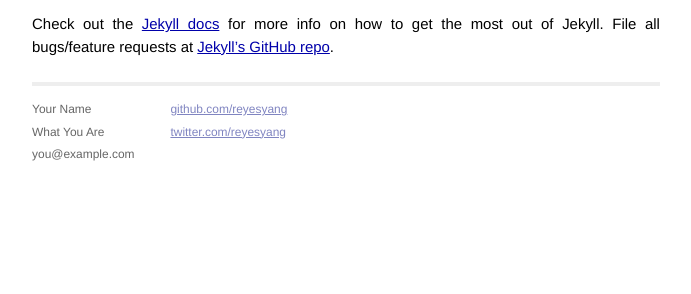
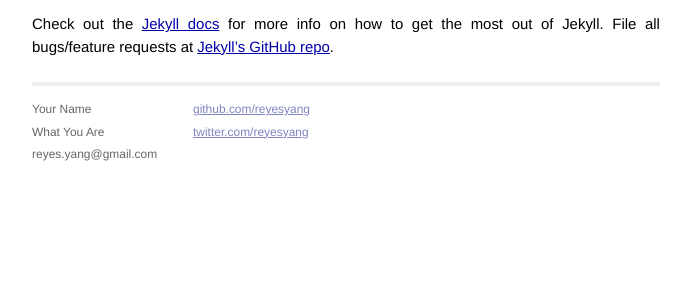
Before and after one commit to reyesyang/reyesyang.github.io-source, a Jekyll site: the page built from _posts/2013-09-26-welcome-to-jekyll.markdown, in a window 1280 px wide. Shown: the part 411-705 px from the top of the page, without its empty margins (294-985 px from the left). Built offline with Jekyll 4.4.1, drawn with Linux system fonts in a browser that asks for light colours; Markdown is read by kramdown in place of the engine named in the settings.

Commit message:
Update email address

```diff
--- a/_layouts/default.html
+++ b/_layouts/default.html
@@ -28,7 +28,7 @@
               <p>
                 Your Name<br />
                 What You Are<br />
-                you@example.com
+                reyes.yang@gmail.com
               </p>
             </div>
             <div class="contact">
```
